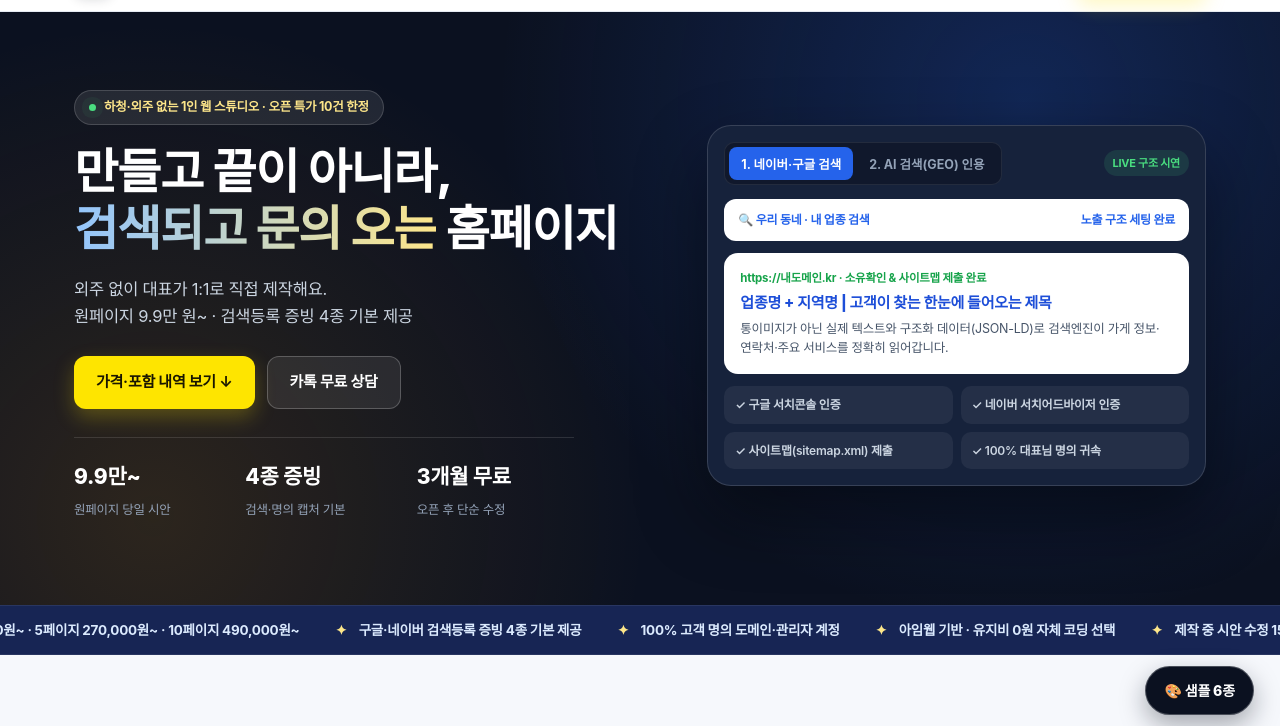
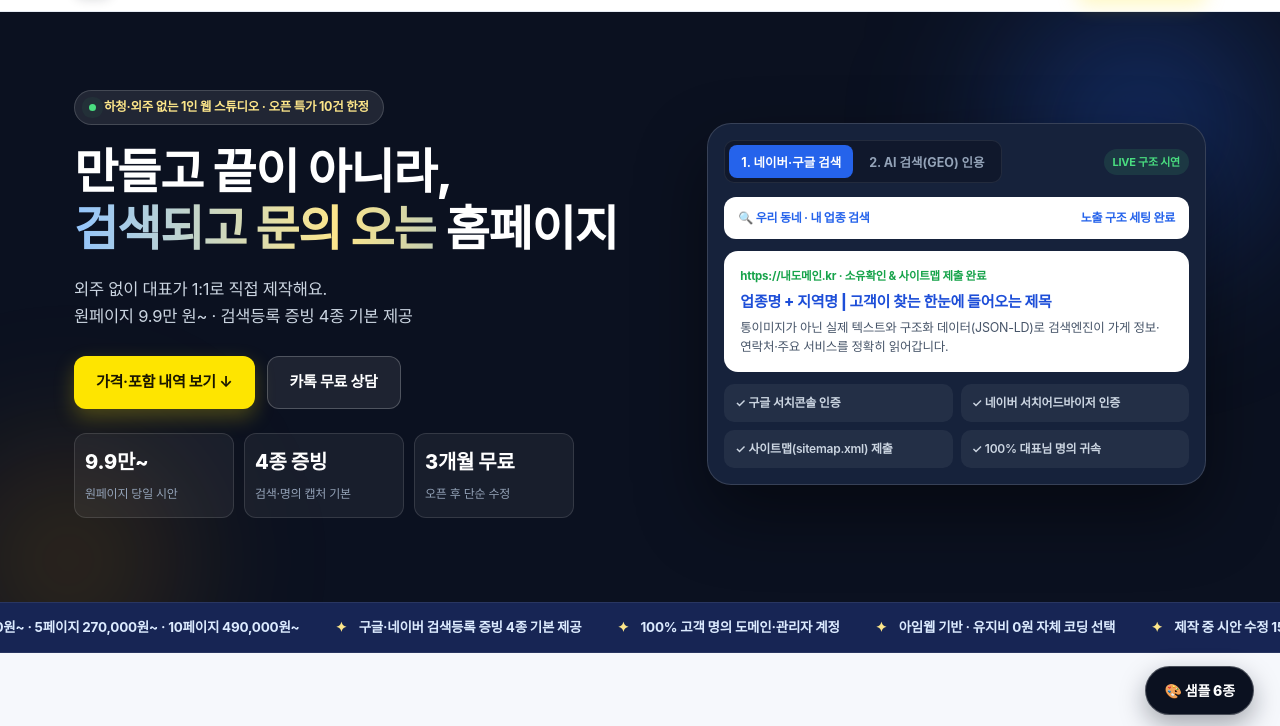
Before and after one commit to eunbi061800-lgtm/eunbi061800-lgtm.github.io, a plain HTML site: page index.html in a window 1280 px wide. Shown: the part 59-785 px from the top of the page. Drawn offline with Linux system fonts and the light colour scheme; a web font is replaced by a local one.

Commit message:
Add hero aurora/shimmer/shine motion, glass metrics, and clean line breaks in pricing

```diff
--- a/assets/css/doorlit.css
+++ b/assets/css/doorlit.css
@@ -174,15 +174,44 @@ section[id] { scroll-margin-top: 84px; }
 
 /* Hero */
 .hero {
-  background: radial-gradient(circle at 80% 15%, rgba(37, 99, 235, 0.26), transparent 46%),
-              radial-gradient(circle at 12% 85%, rgba(245, 158, 11, 0.14), transparent 40%),
-              var(--bg-dark);
+  background: var(--bg-dark);
   color: #fff;
   padding: 58px 0 68px;
   position: relative;
   overflow: hidden;
 }
+.hero::before,
+.hero::after {
+  content: "";
+  position: absolute;
+  border-radius: 50%;
+  filter: blur(60px);
+  pointer-events: none;
+  z-index: 0;
+}
+.hero::before {
+  width: 360px;
+  height: 360px;
+  top: -80px;
+  right: -60px;
+  background: radial-gradient(circle, rgba(37, 99, 235, 0.42), transparent 70%);
+  animation: auroraFloat 8s ease-in-out infinite;
+}
+.hero::after {
+  width: 300px;
+  height: 300px;
+  bottom: -90px;
+  left: -60px;
+  background: radial-gradient(circle, rgba(245, 158, 11, 0.24), transparent 70%);
+  animation: auroraFloat 10s ease-in-out infinite reverse;
+}
+@keyframes auroraFloat {
+  0%, 100% { transform: translate(0, 0) scale(1); }
+  50% { transform: translate(-22px, 18px) scale(1.12); }
+}
 .hero-grid {
+  position: relative;
+  z-index: 1;
   display: grid;
   grid-template-columns: 1fr;
   gap: 38px;
@@ -192,6 +221,18 @@ section[id] { scroll-margin-top: 84px; }
   .hero { padding: 78px 0 84px; }
   .hero-grid { grid-template-columns: 1.08fr 0.92fr; gap: 48px; }
 }
+
+@keyframes heroFadeUp {
+  from { opacity: 0; transform: translateY(16px); }
+  to { opacity: 1; transform: translateY(0); }
+}
+.hero-grid > div > * {
+  animation: heroFadeUp 0.65s cubic-bezier(.22,1,.36,1) both;
+}
+.hero-grid > div > *:nth-child(2) { animation-delay: 0.08s; }
+.hero-grid > div > *:nth-child(3) { animation-delay: 0.16s; }
+.hero-grid > div > *:nth-child(4) { animation-delay: 0.24s; }
+.hero-grid > div > *:nth-child(5) { animation-delay: 0.32s; }
 
 .eyebrow {
   display: inline-flex;
@@ -227,9 +268,15 @@ section[id] { scroll-margin-top: 84px; }
   letter-spacing: -0.025em;
 }
 .hero h1 .hl {
-  background: linear-gradient(90deg, #93c5fd, #fde68a);
+  background: linear-gradient(90deg, #93c5fd, #fde68a, #60a5fa, #fde68a);
+  background-size: 220% auto;
   -webkit-background-clip: text;
   -webkit-text-fill-color: transparent;
+  animation: textShimmer 5s linear infinite;
+}
+@keyframes textShimmer {
+  0% { background-position: 0% center; }
+  100% { background-position: 220% center; }
 }
 .hero-sub {
   margin: 0 0 26px;
@@ -237,17 +284,40 @@ section[id] { scroll-margin-top: 84px; }
   color: #cbd5e1;
   max-width: 540px;
 }
-.hero-cta { display: flex; flex-wrap: wrap; gap: 12px; margin-bottom: 28px; }
+.hero-cta { display: flex; flex-wrap: wrap; gap: 12px; margin-bottom: 24px; }
+.hero-cta .btn-kakao {
+  position: relative;
+  overflow: hidden;
+}
+.hero-cta .btn-kakao::after {
+  content: "";
+  position: absolute;
+  top: 0;
+  left: -80%;
+  width: 55%;
+  height: 100%;
+  background: linear-gradient(110deg, transparent, rgba(255, 255, 255, 0.45), transparent);
+  animation: btnShine 3.6s ease-in-out infinite;
+}
+@keyframes btnShine {
+  0%, 60% { left: -80%; }
+  100% { left: 140%; }
+}
 .hero-metrics {
   display: grid;
   grid-template-columns: repeat(3, minmax(0, 1fr));
-  gap: 14px;
-  padding-top: 22px;
-  border-top: 1px solid var(--line-dark);
+  gap: 10px;
   max-width: 500px;
 }
-.metric strong { display: block; font-size: 21px; font-weight: 800; color: #fff; }
-.metric span { font-size: 12.5px; color: #94a3b8; }
+.metric {
+  background: rgba(255, 255, 255, 0.055);
+  border: 1px solid rgba(255, 255, 255, 0.12);
+  border-radius: 12px;
+  padding: 12px 10px;
+  backdrop-filter: blur(8px);
+}
+.metric strong { display: block; font-size: 20px; font-weight: 800; color: #fff; }
+.metric span { font-size: 12px; color: #94a3b8; }
 
 /* Hero Interactive Tabs Showcase (Vweb-style) */
 .hero-lab {
--- a/index.html
+++ b/index.html
@@ -185,7 +185,7 @@
       <div class="sec-head reveal">
         <span class="sec-kicker">01 · PRICING &amp; INCLUDED</span>
         <h2 class="sec-title">영업사원 · 사무실 · 외주 마진 0원.<br>거품 뺀 투명한 정찰제예요.</h2>
-        <p class="sec-desc">중간 대행사 비용만 뺐어요. 아임웹과 자체 코딩 모두 동일한 정찰제로 진행하며, 크몽 안전결제와도 같은 조건이에요.</p>
+        <p class="sec-desc">중간 대행사 비용만 뺐어요.<br>아임웹 · 자체 코딩 동일 정찰제 (크몽 안전결제 가능)</p>
       </div>
 
       <div class="pricing-grid">
@@ -197,7 +197,7 @@
           </div>
           <div class="price-amount">99,000<small>원~</small></div>
           <div class="price-target">추천: 1인 샵 · 필라테스/PT · 광고용 랜딩</div>
-          <p class="price-desc">아임웹 또는 유지비 0원 자체 코딩 선택 가능 (자료 전달 시 당일 1차 시안)</p>
+          <p class="price-desc">아임웹 · 유지비 0원 자체 코딩 선택 가능<br><span class="price-subnote">(자료 전달 시 당일 1차 시안)</span></p>
           <ul class="price-list">
             <li>원페이지 6~7섹션 맞춤 디자인</li>
             <li>PC + 390px 모바일 직접 검수</li>
@@ -217,7 +217,7 @@
           </div>
           <div class="price-amount">270,000<small>원~</small></div>
           <div class="price-target">추천: 학원 · 인테리어 · 병원 · 홈케어</div>
-          <p class="price-desc">아임웹 권장 (직접 수정·게시판·예약 포함 / 자체 코딩 상담 가능)</p>
+          <p class="price-desc">아임웹 권장 (직접 수정·게시판·예약 포함)<br><span class="price-subnote">자체 코딩 제작도 상담 가능</span></p>
           <ul class="price-list">
             <li>메인 + 서브 4페이지 (총 5P)</li>
             <li>문의 DB폼 · 게시판 · 채널/광고 연동</li>
@@ -236,7 +236,7 @@
           </div>
           <div class="price-amount">490,000<small>원~</small></div>
           <div class="price-target">추천: 기업 소개 · 프랜차이즈 · 세무/컨설팅</div>
-          <p class="price-desc">아임웹 권장 (10페이지 통합 관리 최적 / 자체 코딩 상담 가능)</p>
+          <p class="price-desc">아임웹 권장 (10페이지 통합 관리 최적)<br><span class="price-subnote">자체 코딩 제작도 상담 가능</span></p>
           <ul class="price-list">
             <li>메인 + 서브 9페이지 (최대 10P)</li>
             <li>전체 카피·DB 기획 · 광고/채널 연동</li>
```
